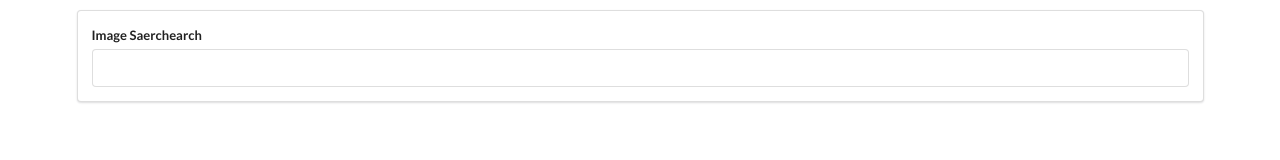
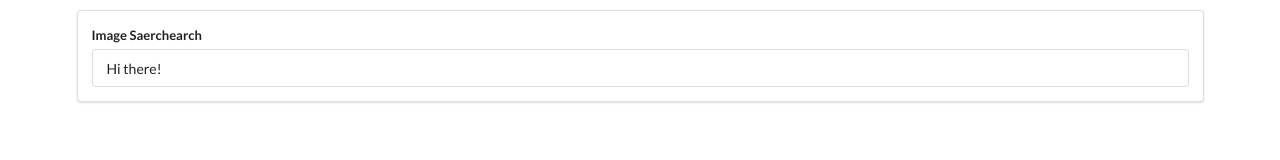
Before and after one commit to apirak/LearnReact-3, a React (Create React App) app: page / in a window 1280 px wide. Shown: the top 160 px of the page. Built offline with nearby package versions, Linux system fonts and the light colour scheme.

Commit message:
Session 7:87

```diff
--- a/package.json
+++ b/package.json
@@ -34,5 +34,8 @@
       "last 1 firefox version",
       "last 1 safari version"
     ]
+  },
+  "devDependencies": {
+    "prettier": "2.5.1"
   }
 }
--- a/src/components/SearchBar.js
+++ b/src/components/SearchBar.js
@@ -1,19 +1,21 @@
 import React from "react";
 
 class SearchBar extends React.Component {
-  onInputChange(event){
-    console.log(event.target.value)
-  }
+  state = { term: "Hi there!" };
 
-  render(){
+  render() {
     return (
-      <div className="ui segment">
-        <from className="ui form">
-          <div className="field">
+      <div className='ui segment'>
+        <form className='ui form'>
+          <div className='field'>
             <label>Image Saerchearch</label>
-            <input type="text" onChange={this.onInputChange}></input>
+            <input
+              type='text'
+              value={this.state.term}
+              onChange={(e) => this.setState({ term: e.target.value })}
+            />
           </div>
-        </from>
+        </form>
       </div>
     );
   }
```
Also changed, not shown: src/components/App.js (+5 -5 lines), 1 other file (tests, documents, lock files or other folders).
